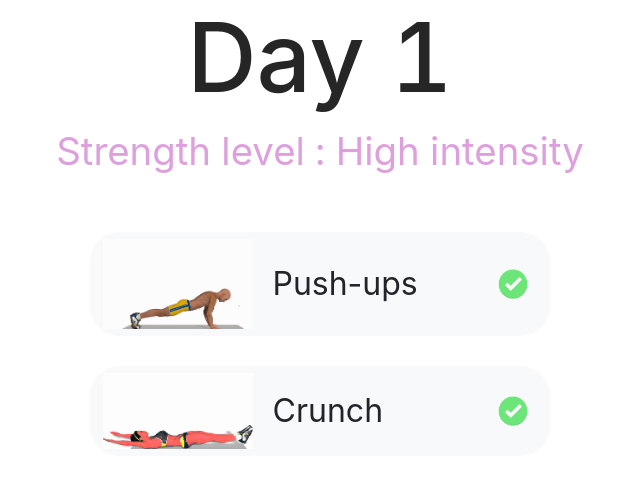
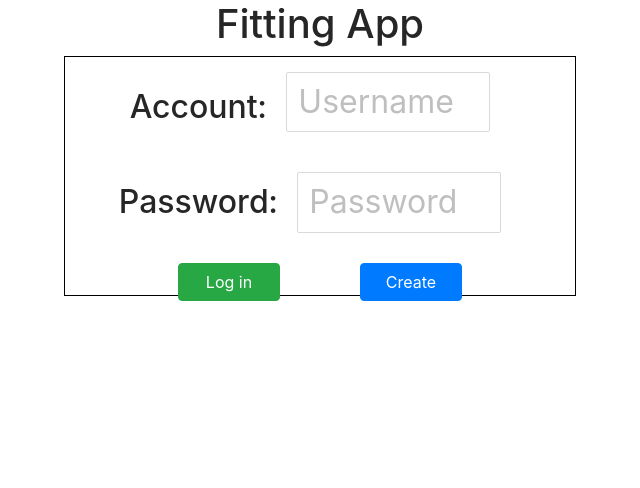
Before and after one commit to b06611016/final-project, a React (Create React App) app in the folder own/: page / in a window 1280 px wide. Shown: the top 488 px of the page, without its empty margins (320-960 px from the left). Built offline with nearby package versions, Linux system fonts and the light colour scheme; what apollo-link-ws would draw is missing.

Commit message:
1/20 Andrew submit

```diff
--- a/own/src/containers/App.js
+++ b/own/src/containers/App.js
@@ -1,16 +1,11 @@
 import './App.css'
 import React, { useEffect, useRef, useState } from 'react'
 import useLogin from './useLogin'
-import LoginPage from '../components/LoginPage'
-import FormPage from '../components/FormPage'
-import MenuPage from '../components/MenuPage'
-import DayPage from '../components/DayPage'
-import CountingPage from '../components/CountingPage'
-/*import { useQuery, useMutation } from '@apollo/react-hooks'
-import {
-  USER_QUERY,
-  CREATE_USER_MUTATION,
-} from '../graphql' */
+//import LoginPage from '../components/LoginPage'
+//import FormPage from '../components/FormPage'
+//import MenuPage from '../components/MenuPage'
+//import DayPage from '../components/DayPage'
+//import CountingPage from '../components/CountingPage'
 
 
 function App() {
@@ -25,7 +20,7 @@ function App() {
     variables: { username: username, password: password}
   })*/
   //const [addUser] = useMutation(CREATE_USER_MUTATION)
-  const { username, setUsername, login, setlogin, create, setCreate, password, setPassword, strength, setstrength, gender, setgender, createaccount, setcreate } = useLogin();
+  const { loginpage, login, create, formpage, menupage } = useLogin();
 
   //---------------------------------------------------------------------------------------------Function----------------------------------------------------------------------------
   /*const checklogin = () => {
@@ -40,15 +35,8 @@ function App() {
 
 
   //-----------------------------------------------------------------------------------------------Page------------------------------------------------------------------------------
-  const loginpage = (
-    <LoginPage onChange1={(e) => setUsername(e.target.value)} onChange2={(e) => setPassword(e.target.value)} onClick1={setlogin} onClick2={setcreate} username={username} password={password}></LoginPage>
-  )
 
-  const formpage = (
-    <FormPage username={username} password={password} onChange1={(e) => setUsername(e.target.value)} onChange2={(e) => setPassword(e.target.value)} onChange3={(e) => { setstrength(e) }} onChange4={(e) => { setgender(e) }} onClick1={createaccount}></FormPage>
-  )
-
-  const menupage = (
+  /*const menupage = (
     <MenuPage username={username} password={password}></MenuPage>
   )
 
@@ -58,10 +46,10 @@ function App() {
 
   const countingpage = (
     <CountingPage username={username} password={password}></CountingPage>
-  )
+  )*/
   //-----------------------------------------------------------------------------------------------Page------------------------------------------------------------------------------
   //return <div>{login ? menupage : (create ? formpage : loginpage)}</div>
-  return <div>{daypage}</div>
+  return <div>{login? menupage() : (create? formpage: loginpage)}</div>
 }
 
 export default App
--- a/own/src/containers/useLogin.js
+++ b/own/src/containers/useLogin.js
@@ -1,20 +1,24 @@
 import React, { useState, useEffect, useCallback } from 'react'
-import { useQuery, useMutation } from '@apollo/react-hooks'
+import { useQuery } from '@apollo/react-hooks'
 import { USER_QUERY } from '../graphql'
 import CreateUser from './createUser'
+import useMenu from './useMenu'
 import { message } from 'antd'
+import LoginPage from '../components/LoginPage'
+import FormPage from '../components/FormPage'
 
 const useLogin = () => {
-    const [username, setUsername] = useState('');
-    const [login, setLogin] = useState(false);
+    //const [username, setUsername] = useState('');
+    //const [login, setLogin] = useState(false);
     const [create, setCreate] = useState(false);
     const [password, setPassword] = useState('');
-    const [strength, setStrength] = useState('');
+    //const [strength, setStrength] = useState('');
     const [status, setStatus] = useState('');
     const [gender, setGender] = useState('');
     const [times, setTimes] = useState(0);
-    const [completion, setCompletion] = useState(0);
+    //const [completion, setCompletion] = useState(0);
 
+    const { username, setUsername, completion, setCompletion, strength, setStrength, login, setLogin, menupage } = useMenu();
     const { loading, data, refetch } = useQuery(USER_QUERY, {
         variables: { username: username, password: password }
     });
@@ -60,10 +64,13 @@ const useLogin = () => {
             return;
         }
         refetch();
+        if (!data)
+            return;
         if (data.userCheck._isSuccess) {
             setLogin(true);
             setStrength(data.userCheck.strength);
             setCompletion(data.userCheck.completion);
+            return;
         }
         else {
             setStatus('invalid');
@@ -73,6 +80,8 @@ const useLogin = () => {
                 setTimes(1);
         }
     };
+
+
     const setaccount = useCallback(() => {
         if (!createOutcome)
             return;
@@ -90,7 +99,7 @@ const useLogin = () => {
             setCreate(false);
             setPassword('')
         }
-    },[createOutcome]);
+    }, [createOutcome]);
 
     useEffect(() => {
         setaccount();
@@ -138,7 +147,15 @@ const useLogin = () => {
         setUsername('');
     };
 
-    return { username, setUsername, login, setlogin, create, setCreate, password, setPassword, strength, setstrength, gender, setgender, createaccount, setcreate };
+    const loginpage = (
+        <LoginPage onChange1={(e) => setUsername(e.target.value)} onChange2={(e) => setPassword(e.target.value)} onClick1={setlogin} onClick2={setcreate} username={username} password={password}></LoginPage>
+    )
+
+    const formpage = (
+        <FormPage username={username} password={password} onChange1={(e) => setUsername(e.target.value)} onChange2={(e) => setPassword(e.target.value)} onChange3={(e) => { setstrength(e) }} onChange4={(e) => { setgender(e) }} onClick1={createaccount}></FormPage>
+    )
+
+    return { loginpage, login, create, formpage, menupage };
 }
 
 export default useLogin;
--- /dev/null
+++ b/own/src/containers/useMenu.js
@@ -0,0 +1,46 @@
+import React, { useState, useEffect, useCallback } from 'react'
+import { useQuery } from '@apollo/react-hooks'
+import { EXERCISES_QUERY } from '../graphql'
+import { message } from 'antd'
+import MenuPage from '../components/MenuPage'
+import DayPage from '../components/DayPage'
+
+const useMenu = () => {
+    const [username, setUsername] = useState('');
+    const [completion, setCompletion] = useState(0);
+    const [strength, setStrength] = useState('');
+    const [login, setLogin] = useState(false);
+    const [days, setDays] = useState(0);
+    const [day, setDay] = useState(0);
+
+    const { loading, data, refetch } = useQuery(EXERCISES_QUERY, {
+        variables: { strength: strength }
+    });
+
+    const fetchExerciseSchedule = useCallback(() => {
+        if (login)
+            refetch();
+    }, [login])
+
+    useEffect(() => {
+        fetchExerciseSchedule();
+        console.log(data)
+        if (data){
+            setDays(data.queryExercises.length);
+            console.log(data.queryExercises)
+        }
+    }, [fetchExerciseSchedule, data]);
+
+    const menupage = () => {
+        if (day === 0)
+            return <MenuPage username={username} days={days} strength={strength} completion={completion} onclick={(e)=>{console.log(e)}}/>
+        else{
+            if(data)
+                return <DayPage exercises={data.queryExercises[day - 1].exercise} strength={strength} day={day}/>;
+        }
+    }
+    //console.log("day: " + day)
+    return { username, setUsername, completion, setCompletion, strength, setStrength, login, setLogin, menupage };
+}
+//setDay(parseInt(e.target.key) + 1)
+export default useMenu;
```
